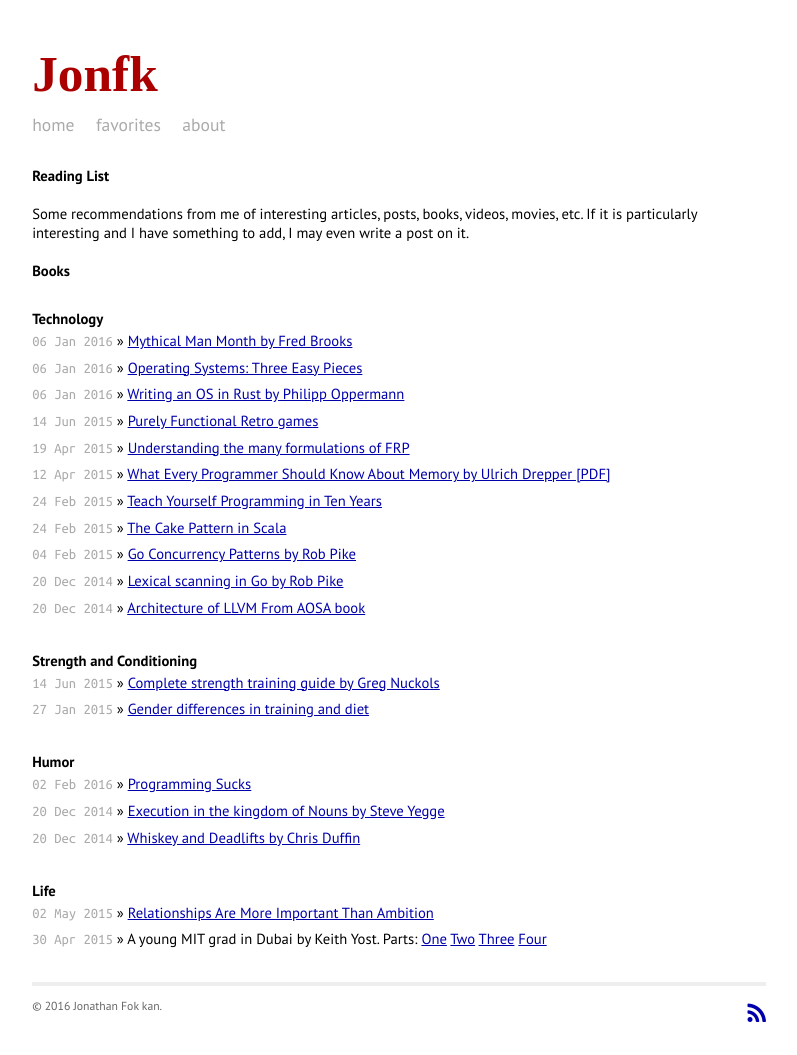
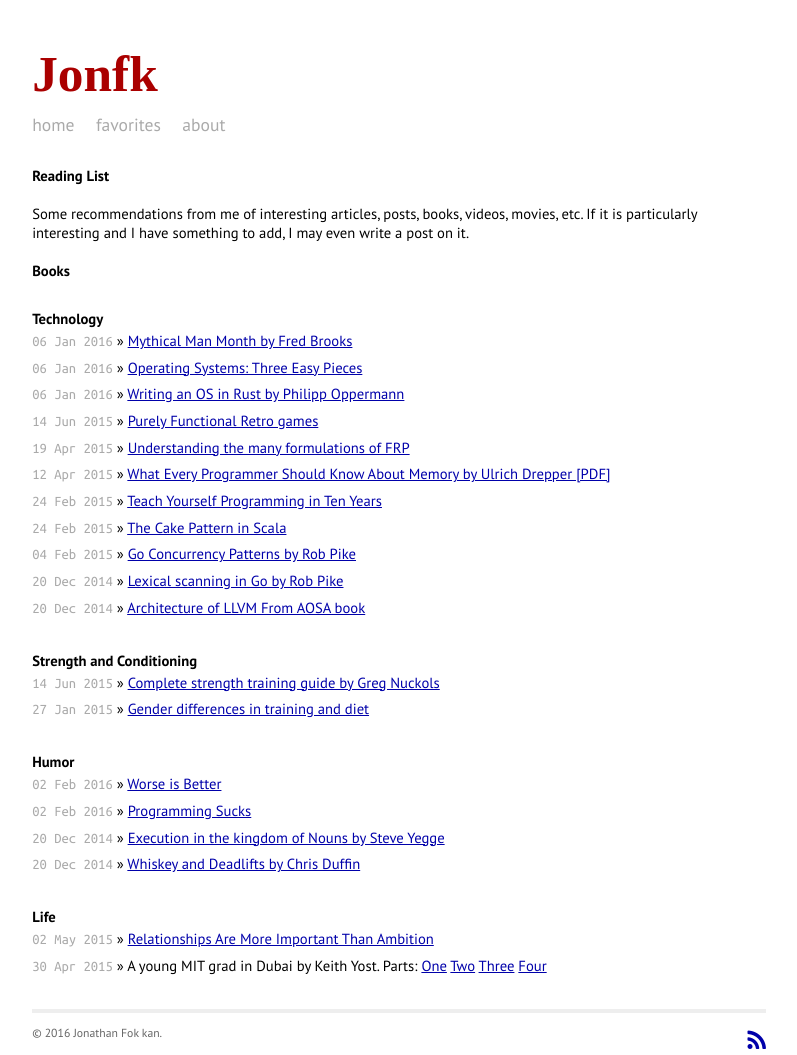
Before and after one commit to jonfk/jonfk.ca, a Jekyll site: the page built from favorites.html, in a window 1280 px wide. Shown: the whole page, without its empty margins (241-1038 px from the left). Built offline with Jekyll 4.4.1, drawn with Linux system fonts in a browser that asks for light colours; nearby versions of some CDN libraries; some web fonts are replaced; before the commit the page ends 1028 px from its top, so only the background shows below that.

Commit message:
Added Worse is Better to favorites

```diff
--- a/favorites.html
+++ b/favorites.html
@@ -36,6 +36,7 @@ url: favorites
 
   <h3>Humor</h3>
   <ul class="posts">
+    <li><span>02 Feb 2016</span> &raquo; <a href="https://www.jwz.org/doc/worse-is-better.html">Worse is Better</a></li>
     <li><span>02 Feb 2016</span> &raquo; <a href="http://www.stilldrinking.org/programming-sucks">Programming Sucks</a></li>
     <li><span>20 Dec 2014</span> &raquo; <a href="http://steve-yegge.blogspot.ca/2006/03/execution-in-kingdom-of-nouns.html">Execution in the kingdom of Nouns by Steve Yegge</a></li>
     <li><span>20 Dec 2014</span> &raquo; <a href="http://www.kabukiwarrior.com/whiskeyanddeadlifts/">Whiskey and Deadlifts by Chris Duffin</a></li>
```
